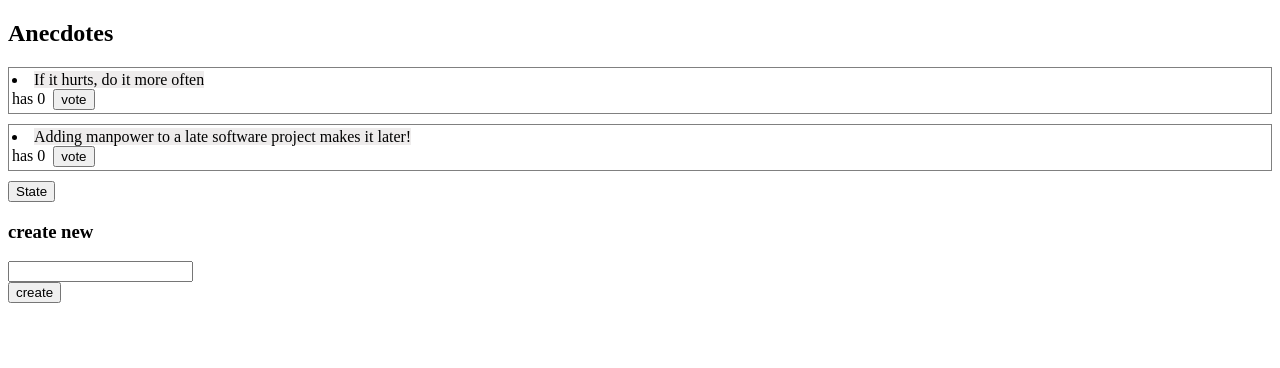
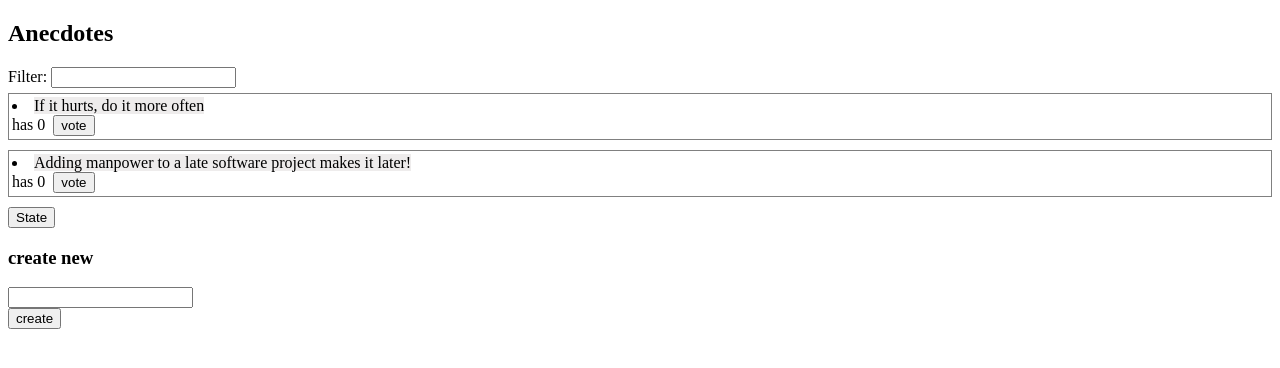
Before and after one commit to henriquewho/FSOpart6-anecdotes, a React (Create React App) app: page / in a window 1280 px wide. Shown: the top 368 px of the page. Built offline with nearby package versions, Linux system fonts and the light colour scheme.

Commit message:
implemented filtering of the items

```diff
--- a/src/App.css
+++ b/src/App.css
@@ -8,3 +8,7 @@
     margin-bottom: 5px;
     background-color: rgb(238, 236, 236);
 }
+
+.filter {
+    margin-bottom: 5px;
+}
--- a/src/App.js
+++ b/src/App.js
@@ -2,6 +2,7 @@ import React from 'react'
 import './App.css'
 import AnecdoteForm from './components/AnecdoteForm'
 import AnecdoteList from './components/AnecdoteList'
+import Filter from './components/Filter'
 import Notification from './components/Notification'
 
 const App = () => {
@@ -14,6 +15,8 @@ const App = () => {
 
       <Notification />
 
+      <Filter/>
+
       <AnecdoteList/>
 
       <AnecdoteForm/>
--- a/src/components/AnecdoteList.js
+++ b/src/components/AnecdoteList.js
@@ -21,6 +21,8 @@ const Anecdote = ({anecdote, handleVote}) => {
 const AnecdoteList = () => {
     const fullState = useSelector(state => state)
     const anecdotes = useSelector (state => state.anecdotes);
+    const filter = useSelector( state => state.filter)
+
     const dispatch = useDispatch();
 
     const handleVote = (id) => {
@@ -32,11 +34,12 @@ const AnecdoteList = () => {
 
     return (
         <div>
-            {anecdotes.sort( (a,b)=>{
-                if (a.votes > b.votes) return -1;
-                if (a.votes < b.votes) return 1;
-                return 0;
-            }).map(each =>
+            {anecdotes.filter(each=>each.content.toLowerCase().includes(filter.toLowerCase()))
+                .sort( (a,b)=>{
+                    if (a.votes > b.votes) return -1;
+                    if (a.votes < b.votes) return 1;
+                    return 0;
+                }).map(each =>
                 <Anecdote key={each.id} anecdote={each} handleVote={handleVote}/>
             )}
             <button onClick={()=>console.log('full state: ',fullState)}>State</button>
--- /dev/null
+++ b/src/components/Filter.js
@@ -0,0 +1,21 @@
+import React from 'react'
+import { useDispatch } from 'react-redux';
+import {setFilter} from '../reducers/filterReducer'
+
+function Filter() {
+
+    const dispatch = useDispatch()
+
+    const handleChange = e => {
+        const filter = e.target.value;
+        dispatch(setFilter(filter));
+    }
+
+    return (
+        <div className='filter'>
+            Filter: <input type='text' onChange={handleChange}></input>
+        </div>
+    )
+}
+
+export default Filter
--- /dev/null
+++ b/src/reducers/filterReducer.js
@@ -0,0 +1,16 @@
+const initialState = ''
+
+export const setFilter = filter => {
+    return ({
+        type: 'SET_FILTER', data: { filter }
+    })
+}
+
+const filterReducer = (state = initialState, action)=> {
+    switch (action.type){
+        case 'SET_FILTER': return action.data.filter
+        default: return state
+    }
+}
+
+export default filterReducer
--- a/src/store.js
+++ b/src/store.js
@@ -1,11 +1,12 @@
 import { createStore, combineReducers } from "redux"
 import {composeWithDevTools} from 'redux-devtools-extension'
 
+import filterReducer from "./reducers/filterReducer"
 import notificationReducer from "./reducers/notificationReducer"
 import reducer from "./reducers/anecdoteReducer"
 
 const combinedReducer = combineReducers({
-    anecdotes: reducer, message: notificationReducer
+    anecdotes: reducer, message: notificationReducer, filter: filterReducer
 })
 
 const store = createStore(combinedReducer, composeWithDevTools())
```
